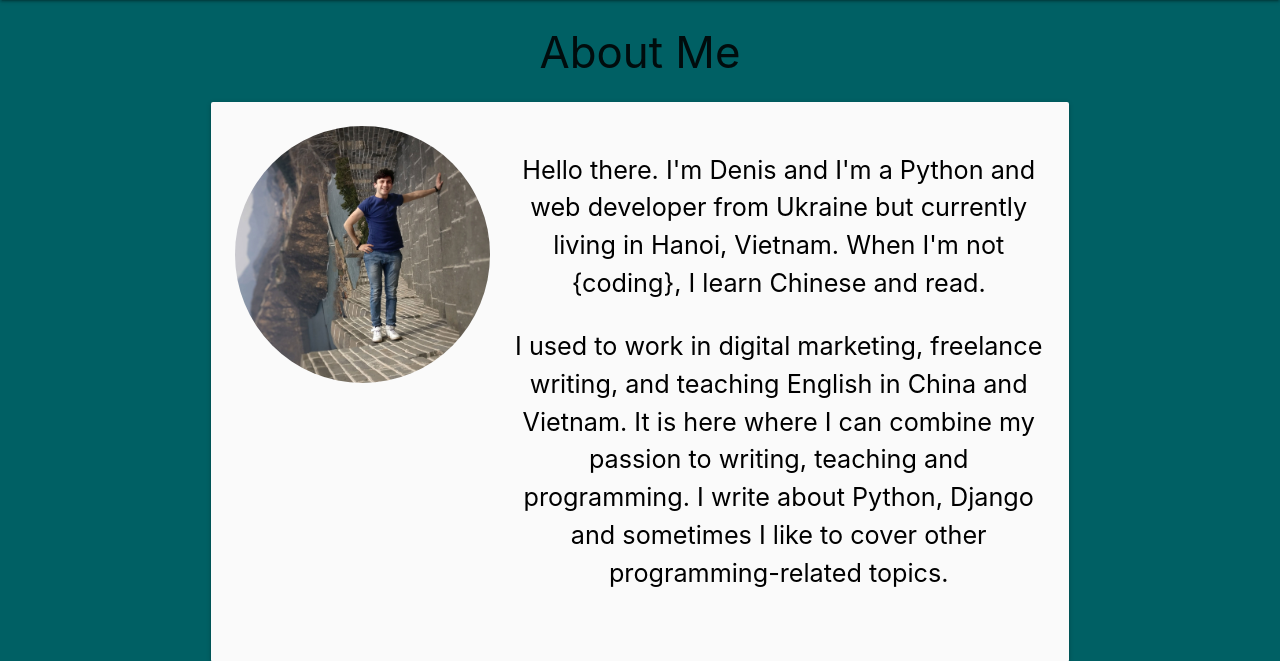
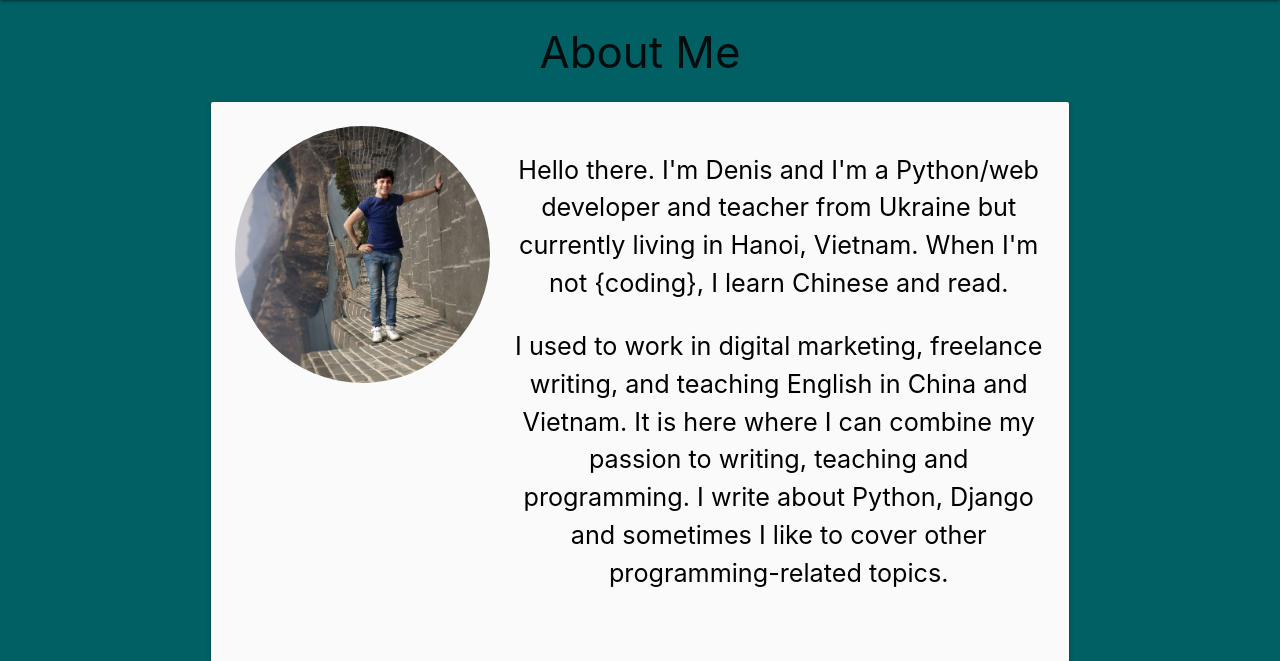
Before and after one commit to denibulkashvili/django-blog, a Django app: page /about/ in a window 1280 px wide. Shown: the part 64-725 px from the top of the page. Run offline with Django 3.2, Linux system fonts and the light colour scheme; some libraries are stand-ins or nearby versions.

Commit message:
Update about page

```diff
--- a/blog/templates/blog/about.html
+++ b/blog/templates/blog/about.html
@@ -13,7 +13,7 @@
                         <img src="{% static 'blog/images/about.jpeg' %}" alt="" class="circle responsive-img">
                     </div>
                     <div class="col l8 s12 black-text flow-text">
-                        <p>Hello there. I'm Denis and I'm a Python and web developer from Ukraine
+                        <p>Hello there. I'm Denis and I'm a Python/web developer and teacher from Ukraine
                         but currently living in Hanoi, Vietnam. When I'm not {coding},
                         I learn Chinese and read.</p>
                         <p>I used to work in digital marketing, freelance writing, and teaching English
```
